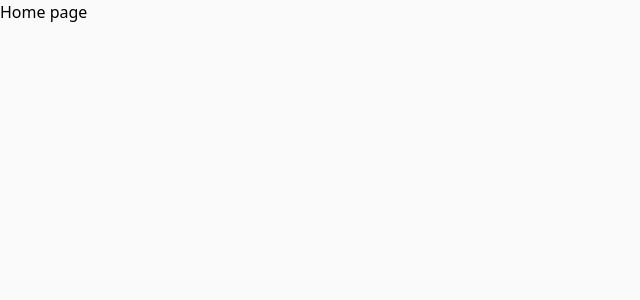
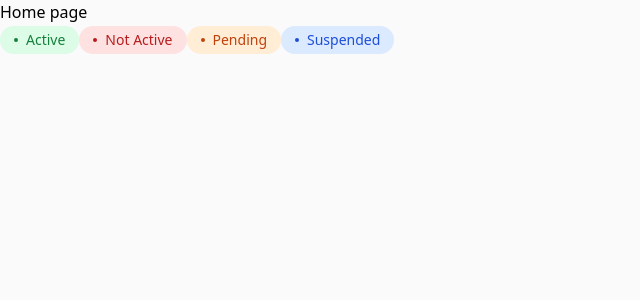
Before and after one commit to spalnique/next-js-course, a Next.js app: page / in a window 1280 px wide. Shown: the top 300 px of the page, without its empty margins (0-640 px from the left). Built offline with nearby package versions, Linux system fonts and the light colour scheme.

Commit message:
added StatusLabel, tailwind applied

```diff
--- /dev/null
+++ b/src/app/components/active-label.tsx
@@ -0,0 +1,26 @@
+export enum Status {
+  Active = 'Active',
+  NotActive = 'Not Active',
+  Pending = 'Pending',
+  Suspended = 'Suspended',
+}
+
+export type StatusLabelProps = { status: Status };
+
+function StatusLabel({ status }: StatusLabelProps) {
+  return (
+    <div
+      className={`inline-flex items-center px-3.5 py-1 rounded-3xl cursor-default text-sm font-medium ${
+        (status === Status.Active && 'text-green-700 bg-green-100') ||
+        (status === Status.NotActive && 'text-red-700 bg-red-100') ||
+        (status === Status.Pending && 'text-orange-700 bg-orange-100') ||
+        (status === Status.Suspended && 'text-blue-700 bg-blue-100') ||
+        ''
+      }`}>
+      <span className={'size-1 mr-2 rounded-full bg-current'} />
+      {status}
+    </div>
+  );
+}
+
+export default StatusLabel;
--- a/src/app/page.tsx
+++ b/src/app/page.tsx
@@ -1,7 +1,13 @@
+import StatusLabel, { Status } from '@/app/components/active-label';
+
 export default function Home() {
   return (
     <main>
       <h1>Home page</h1>
+      <StatusLabel status={Status.Active} />
+      <StatusLabel status={Status.NotActive} />
+      <StatusLabel status={Status.Pending} />
+      <StatusLabel status={Status.Suspended} />
     </main>
   );
 }
```
Also changed, not shown: package.json (+6 -5 lines), src/app/components/active-lable.module.css (added, +11 -0 lines), 1 other file (tests, documents, lock files or other folders).
